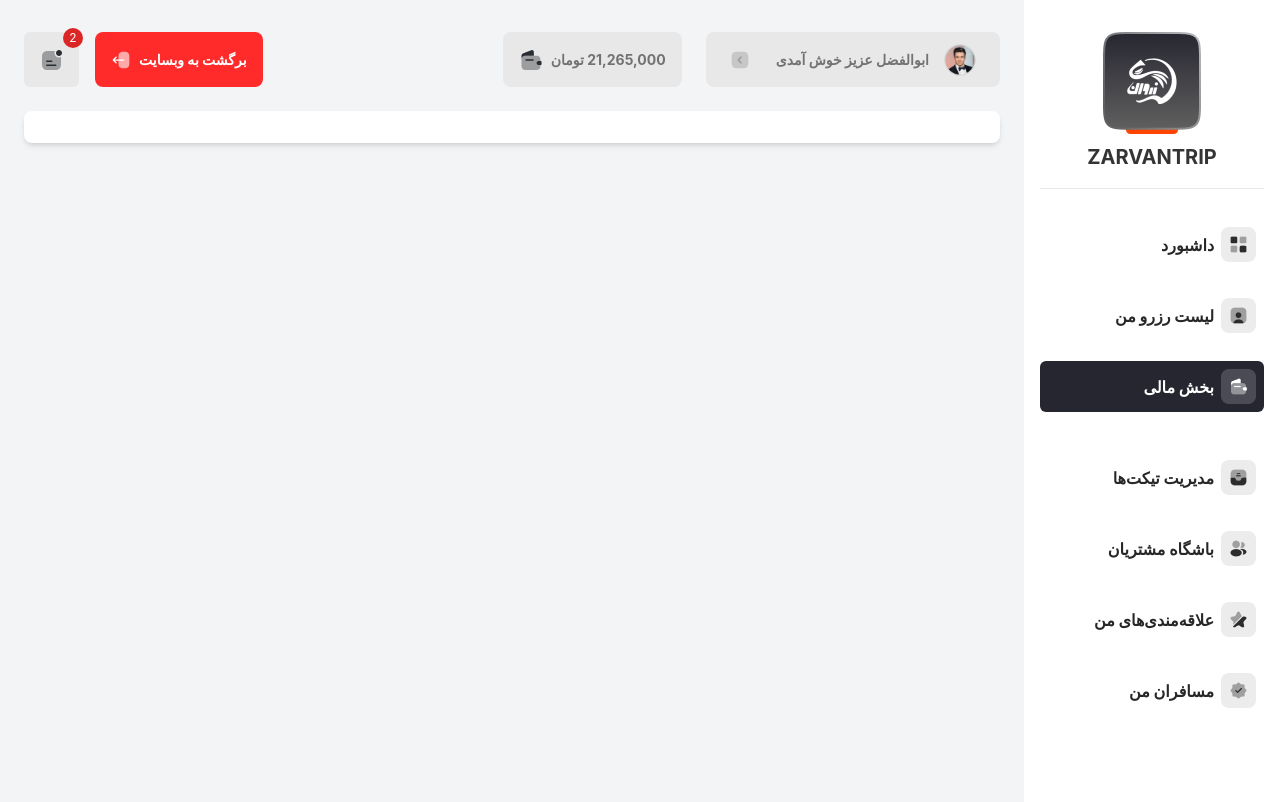
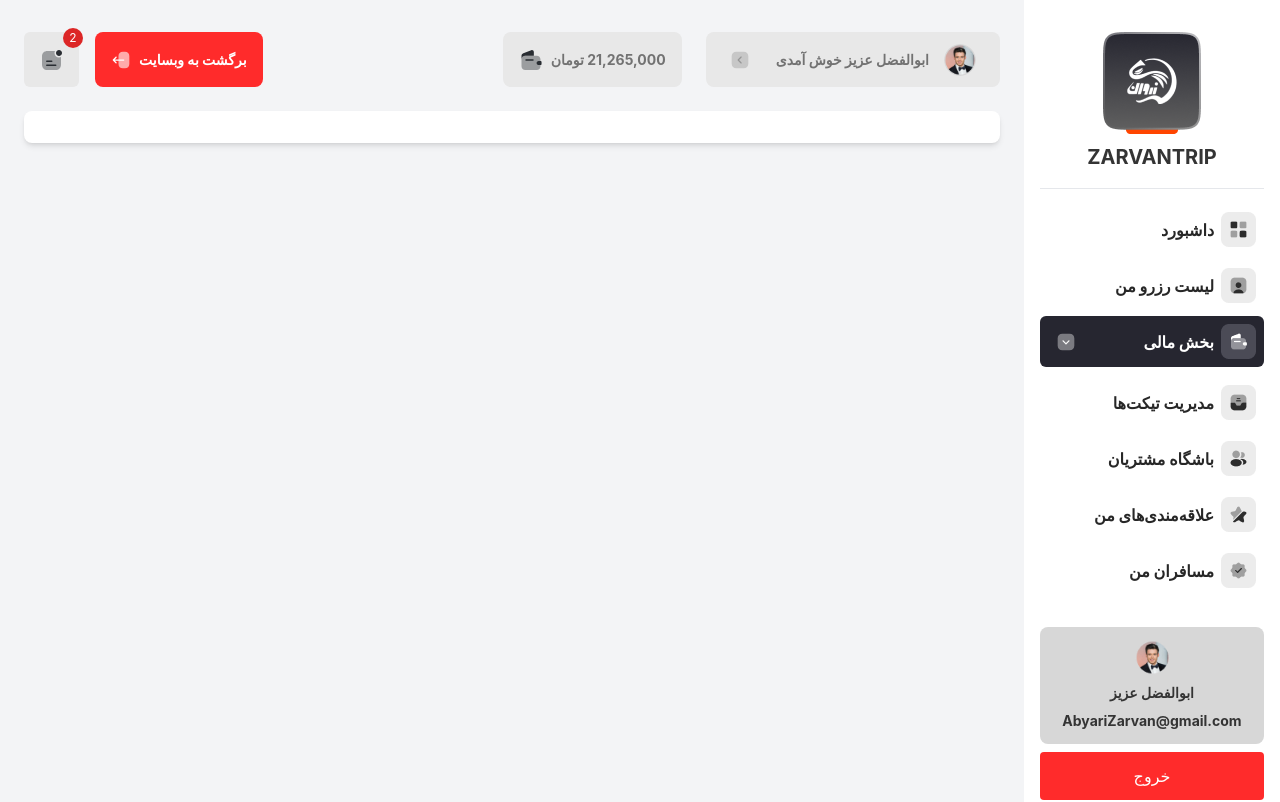
Before and after one commit to setareEzabadi/ExersiceBeta, a React (Create React App) app: page / in a window 1280 px wide. Shown: the top 802 px of the page. Built offline with nearby package versions, Linux system fonts and the light colour scheme.

Commit message:
Update SideBar.jsx

```diff
--- a/src/Components/SideBar/SideBar.jsx
+++ b/src/Components/SideBar/SideBar.jsx
@@ -35,8 +35,8 @@ const SideBar = () => {
             </div>
 
             {/* Menu Items */}
-            <nav className="flex-1 mt-[30px] mb-[197px]">
-                <ul className="flex flex-col gap-[20px]">
+            <nav className="flex-1 mt-[15px] mb-[15px]">
+                <ul className="flex flex-col gap-[5px]">
                     {/* Dashboard Item */}
                     <li className="flex items-center gap-[7px] p-2 text-[#272727] text-[16px] font-bold cursor-pointer rounded-md hover:bg-[#262630] hover:text-white">
                         <img src={dashboard} alt="Dashboard Icon" className="w-[35px] h-[35px]" /> داشبورد
@@ -51,6 +51,9 @@ const SideBar = () => {
                         onClick={toggleFinancialSection}
                     >
                         <img src={money} alt="Money Icon" className="w-[35px] h-[35px]" /> بخش مالی
+                        <div className="flex justify-end w-[80px]">
+                            <img src={arowDown} alt="Arrow Down" className="w-[20px] h-[20px]" />
+                        </div>
                     </li>
                     {/* Financial Submenu */}
                     <div
@@ -58,7 +61,7 @@ const SideBar = () => {
                         className="transition-height duration-500 ease-out overflow-hidden"
                         style={{ height: sectionHeight }}
                     >
-                        <div className="bg-[#262630] w-full rounded-xl px-3 py-4">
+                        <div className="bg-[#262630] w-full rounded-xl px-3 py-4 flex flex-col">
                             <a className="text-[#7E7E7E] text-sm !my-2" href="#"><li className="p-2">شارژ کیف پول</li></a>
                             <a className="text-[#7E7E7E] text-sm !my-2" href="#"><li className="p-2">کارت به کارت</li></a>
                             <a className="text-[#7E7E7E] text-sm !my-2" href="#"><li className="p-2">برداشت وجه</li></a>
```
